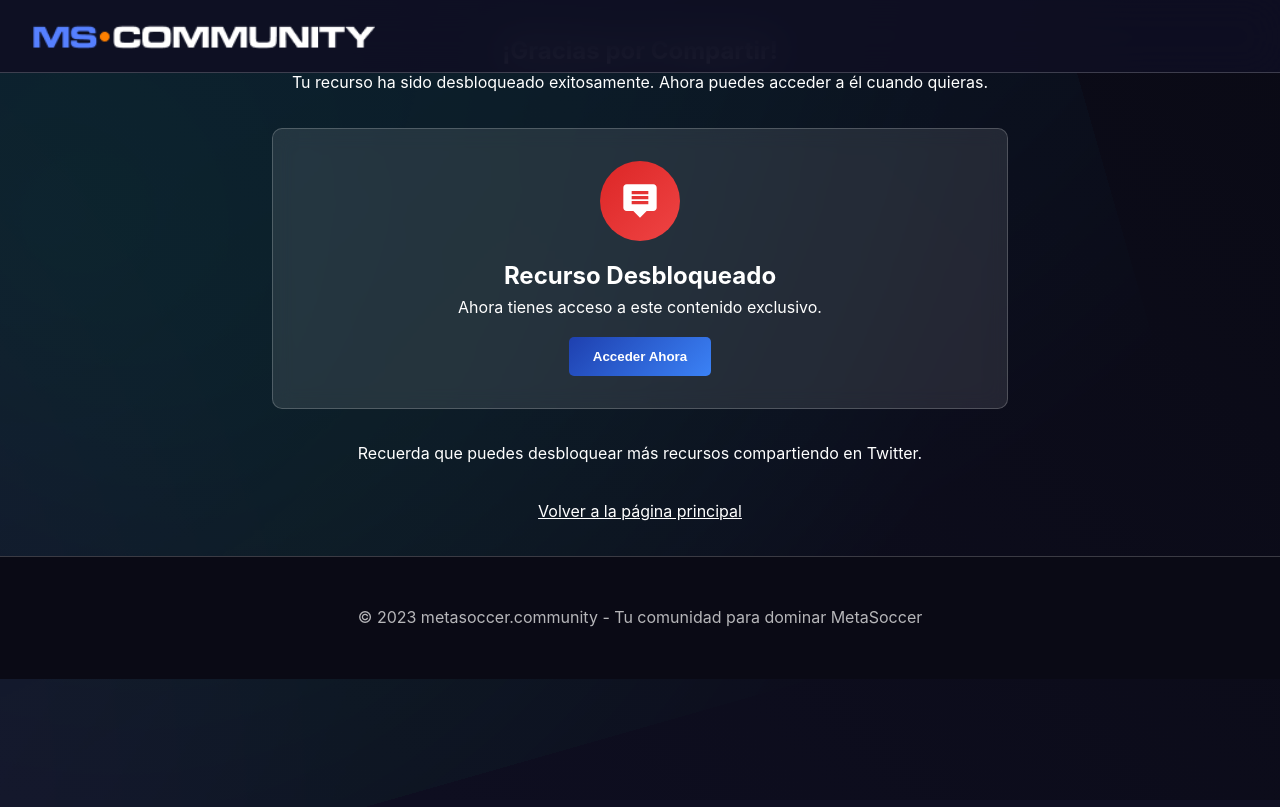
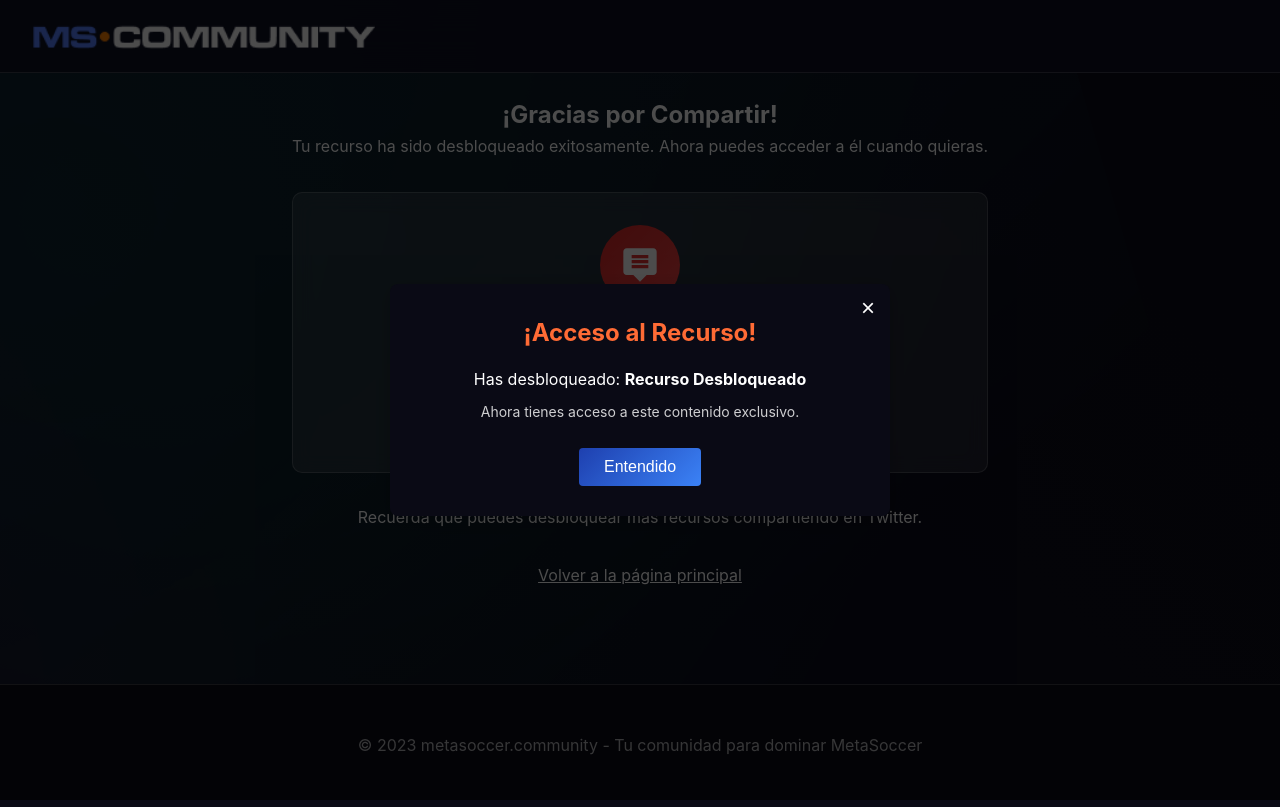
Before and after one commit to dealerrrr/MSC, a plain HTML site: page gracias.html in a window 1280 px wide. Both pictures are taken after a click on the button "Acceder Ahora". Drawn offline with Linux system fonts and the light colour scheme.

Commit message:
ajustes colores ok

```diff
--- /dev/null
+++ b/gracias.css
@@ -0,0 +1,71 @@
+html, body {
+  height: 100%;
+  margin: 0; /* Removed margin to allow 100% width to truly span the viewport */
+}
+body {
+  display: flex;
+  flex-direction: column;
+}
+.thanks-container {
+  flex-grow: 1; /* This makes the content area expand */
+  padding-top: 6rem; /* To push content down from header */
+  max-width: 800px;
+  margin: 4rem auto;
+  padding: 2rem;
+  text-align: center;
+}
+
+.resource-unlocked {
+  background: rgba(255, 255, 255, 0.1);
+  border-radius: 10px;
+  padding: 2rem;
+  margin: 2rem 0;
+  backdrop-filter: blur(10px);
+  border: 1px solid rgba(255, 255, 255, 0.2);
+}
+
+.resource-icon {
+  width: 80px;
+  height: 80px;
+  margin: 0 auto 1rem;
+  display: flex;
+  align-items: center;
+  justify-content: center;
+  border-radius: 50%;
+  background: linear-gradient(135deg, #dc2626, #ef4444);
+}
+
+.resource-icon svg {
+  width: 40px;
+  height: 40px;
+  color: white;
+}
+
+.download-button {
+  background: linear-gradient(135deg, #1e40af, #3b82f6);
+  color: white;
+  border: none;
+  padding: 0.75rem 1.5rem;
+  border-radius: 5px;
+  font-weight: bold;
+  cursor: pointer;
+  transition: all 0.3s ease;
+  margin-top: 1rem;
+}
+
+.download-button:hover {
+  transform: translateY(-2px);
+  box-shadow: 0 5px 15px rgba(0, 0, 0, 0.2);
+}
+
+.back-link {
+  display: inline-block;
+  margin-top: 2rem;
+  color: white;
+  text-decoration: underline;
+}
+
+.footer {
+  width: 100%;
+  box-sizing: border-box; /* Include padding and border in the element's total width and height */
+}
--- a/gracias.html
+++ b/gracias.html
@@ -5,64 +5,7 @@
     <meta name="viewport" content="width=device-width, initial-scale=1.0" />
     <title>¡Gracias por Compartir! - MetaSoccer Community</title>
     <link rel="stylesheet" href="styles.css" />
-    <style>
-      .thanks-container {
-        max-width: 800px;
-        margin: 0 auto;
-        padding: 2rem;
-        text-align: center;
-      }
-
-      .resource-unlocked {
-        background: rgba(255, 255, 255, 0.1);
-        border-radius: 10px;
-        padding: 2rem;
-        margin: 2rem 0;
-        backdrop-filter: blur(10px);
-        border: 1px solid rgba(255, 255, 255, 0.2);
-      }
-
-      .resource-icon {
-        width: 80px;
-        height: 80px;
-        margin: 0 auto 1rem;
-        display: flex;
-        align-items: center;
-        justify-content: center;
-        border-radius: 50%;
-        background: linear-gradient(135deg, #dc2626, #ef4444);
-      }
-
-      .resource-icon svg {
-        width: 40px;
-        height: 40px;
-        color: white;
-      }
-
-      .download-button {
-        background: linear-gradient(135deg, #1e40af, #3b82f6);
-        color: white;
-        border: none;
-        padding: 0.75rem 1.5rem;
-        border-radius: 5px;
-        font-weight: bold;
-        cursor: pointer;
-        transition: all 0.3s ease;
-        margin-top: 1rem;
-      }
-
-      .download-button:hover {
-        transform: translateY(-2px);
-        box-shadow: 0 5px 15px rgba(0, 0, 0, 0.2);
-      }
-
-      .back-link {
-        display: inline-block;
-        margin-top: 2rem;
-        color: white;
-        text-decoration: underline;
-      }
-    </style>
+    <link rel="stylesheet" href="gracias.css" />
   </head>
   <body>
     <div class="bg-animation"></div>
@@ -100,7 +43,7 @@
         Recuerda que puedes desbloquear más recursos compartiendo en Twitter.
       </p>
 
-      <a href="landing.html" class="back-link">Volver a la página principal</a>
+      <a href="index.html" class="back-link">Volver a la página principal</a>
     </section>
 
     <!-- Footer -->
@@ -108,34 +51,6 @@
       <p>© 2023 metasoccer.community - Tu comunidad para dominar MetaSoccer</p>
     </footer>
 
-    <script>
-      // Obtener información del recurso compartido desde la URL
-      window.addEventListener('DOMContentLoaded', function () {
-        // Intentar obtener el recurso de la URL o localStorage
-        const urlParams = new URLSearchParams(window.location.search);
-        const resourceTitle =
-          urlParams.get('title') ||
-          localStorage.getItem('sharedResourceTitle') ||
-          'Recurso Desbloqueado';
-        const resourceDescription =
-          urlParams.get('desc') ||
-          localStorage.getItem('sharedResourceDescription') ||
-          'Ahora tienes acceso a este contenido exclusivo.';
-
-        // Actualizar la página con la información del recurso
-        document.getElementById('resourceTitle').textContent = resourceTitle;
-        document.getElementById('resourceDescription').textContent =
-          resourceDescription;
-
-        // Configurar el botón de acceso
-        document
-          .getElementById('accessButton')
-          .addEventListener('click', function () {
-            alert(
-              '¡Acceso concedido! El recurso estará disponible en tu área de miembro próximamente.'
-            );
-          });
-      });
-    </script>
+    <script src="gracias.js" defer></script>
   </body>
 </html>
--- /dev/null
+++ b/gracias.js
@@ -0,0 +1,138 @@
+// Obtener información del recurso compartido desde la URL
+window.addEventListener('DOMContentLoaded', function () {
+  // Intentar obtener el recurso de la URL o localStorage
+  const urlParams = new URLSearchParams(window.location.search);
+  const resourceTitle =
+    urlParams.get('title') ||
+    localStorage.getItem('sharedResourceTitle') ||
+    'Recurso Desbloqueado';
+  const resourceDescription =
+    urlParams.get('desc') ||
+    localStorage.getItem('sharedResourceDescription') ||
+    'Ahora tienes acceso a este contenido exclusivo.';
+
+  // Actualizar la página con la información del recurso
+  document.getElementById('resourceTitle').textContent = resourceTitle;
+  document.getElementById('resourceDescription').textContent =
+    resourceDescription;
+
+  // Configurar el botón de acceso
+  document
+    .getElementById('accessButton')
+    .addEventListener('click', function () {
+      showAccessConfirmation(resourceTitle, resourceDescription); // Call custom popup
+    });
+});
+
+/**
+ * Muestra un popup de confirmación de acceso al recurso
+ * @param {string} title - Título del recurso
+ * @param {string} description - Descripción del recurso
+ */
+function showAccessConfirmation(title, description) {
+  // Crear elementos del popup
+  const overlay = document.createElement('div');
+  overlay.className = 'popup-overlay';
+  overlay.style.position = 'fixed';
+  overlay.style.top = '0';
+  overlay.style.left = '0';
+  overlay.style.width = '100%';
+  overlay.style.height = '100%';
+  overlay.style.backgroundColor = 'rgba(0, 0, 0, 0.7)';
+  overlay.style.display = 'flex';
+  overlay.style.justifyContent = 'center';
+  overlay.style.alignItems = 'center';
+  overlay.style.zIndex = '1000';
+
+  const popup = document.createElement('div');
+  popup.className = 'access-popup'; // Different class name
+  popup.style.backgroundColor = '#0a0a15'; // Dark background
+  popup.style.borderRadius = '8px';
+  popup.style.padding = '30px';
+  popup.style.maxWidth = '500px';
+  popup.style.width = '90%';
+  popup.style.textAlign = 'center';
+  popup.style.boxShadow = '0 4px 20px rgba(0, 0, 0, 0.2)';
+  popup.style.position = 'relative';
+
+  // Botón de cerrar
+  const closeButton = document.createElement('button');
+  closeButton.innerHTML = '×';
+  closeButton.style.position = 'absolute';
+  closeButton.style.top = '10px';
+  closeButton.style.right = '15px';
+  closeButton.style.border = 'none';
+  closeButton.style.background = 'none';
+  closeButton.style.fontSize = '24px';
+  closeButton.style.cursor = 'pointer';
+  closeButton.style.color = 'white'; // White for visibility on dark background
+  closeButton.onclick = () => {
+    document.body.removeChild(overlay);
+  };
+
+  // Contenido del popup
+  const popupTitle = document.createElement('h2');
+  popupTitle.textContent = '¡Acceso al Recurso!';
+  popupTitle.style.color = '#ff6b35'; // Orange title
+  popupTitle.style.marginBottom = '15px';
+
+  const message = document.createElement('p');
+  message.innerHTML = `Has desbloqueado: <strong>${title}</strong>`;
+  message.style.marginBottom = '10px';
+  message.style.fontSize = '16px';
+  message.style.lineHeight = '1.5';
+  message.style.color = 'white'; // White for visibility on dark background
+
+  const subMessage = document.createElement('p');
+  subMessage.textContent = description;
+  subMessage.style.marginBottom = '25px';
+  subMessage.style.fontSize = '14px';
+  subMessage.style.opacity = '0.8';
+  subMessage.style.color = 'white'; // White for visibility on dark background
+
+  // Botón de aceptar (similar al de email-json-handler.js)
+  const acceptButton = document.createElement('button');
+  acceptButton.textContent = 'Entendido';
+  acceptButton.style.background = 'linear-gradient(135deg, #1e40af, #3b82f6)'; // Blue gradient
+  acceptButton.style.color = 'white';
+  acceptButton.style.border = 'none';
+  acceptButton.style.borderRadius = '4px';
+  acceptButton.style.padding = '10px 25px';
+  acceptButton.style.fontSize = '16px';
+  acceptButton.style.cursor = 'pointer';
+  acceptButton.style.transition = 'all 0.3s ease';
+  acceptButton.onmouseover = () => {
+    acceptButton.style.background = 'linear-gradient(135deg, #3b82f6, #1e40af)';
+  };
+  acceptButton.onmouseout = () => {
+    acceptButton.style.background = 'linear-gradient(135deg, #1e40af, #3b82f6)';
+  };
+  acceptButton.onclick = () => {
+    document.body.removeChild(overlay);
+  };
+
+  // Ensamblar el popup
+  popup.appendChild(closeButton);
+  popup.appendChild(popupTitle);
+  popup.appendChild(message);
+  popup.appendChild(subMessage);
+  popup.appendChild(acceptButton);
+  overlay.appendChild(popup);
+
+  // Agregar al DOM
+  document.body.appendChild(overlay);
+
+  // Cerrar el popup al hacer clic fuera de él
+  overlay.addEventListener('click', e => {
+    if (e.target === overlay) {
+      document.body.removeChild(overlay);
+    }
+  });
+
+  // Cerrar el popup con la tecla ESC
+  document.addEventListener('keydown', function (e) {
+    if (e.key === 'Escape' && document.body.contains(overlay)) {
+      document.body.removeChild(overlay);
+    }
+  });
+}
```
Also changed, not shown: email-json-handler.js (+4 -4 lines).
